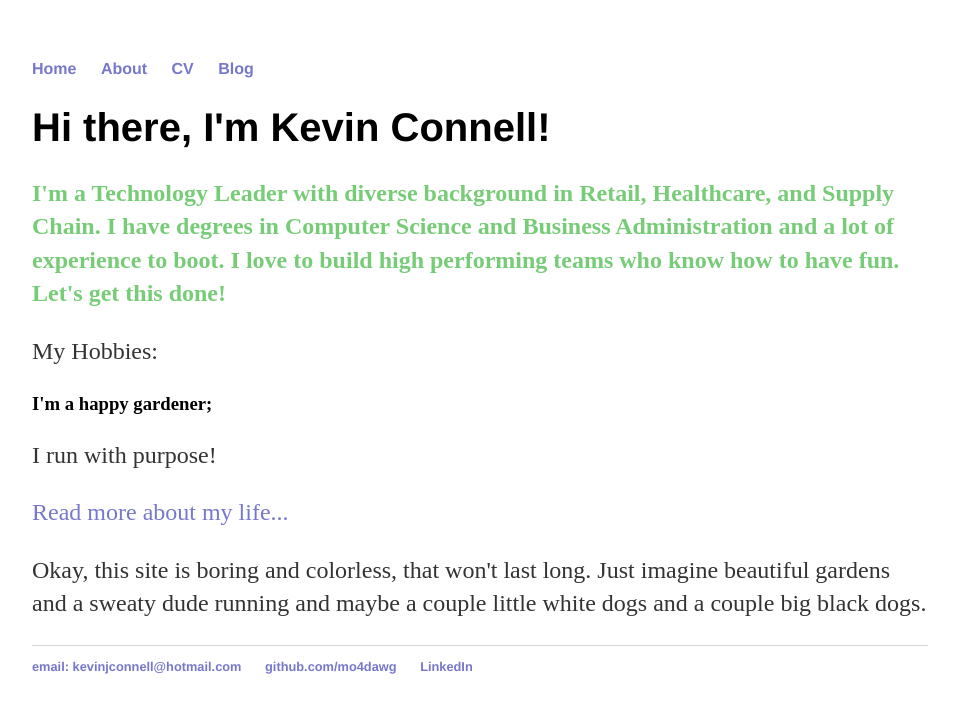
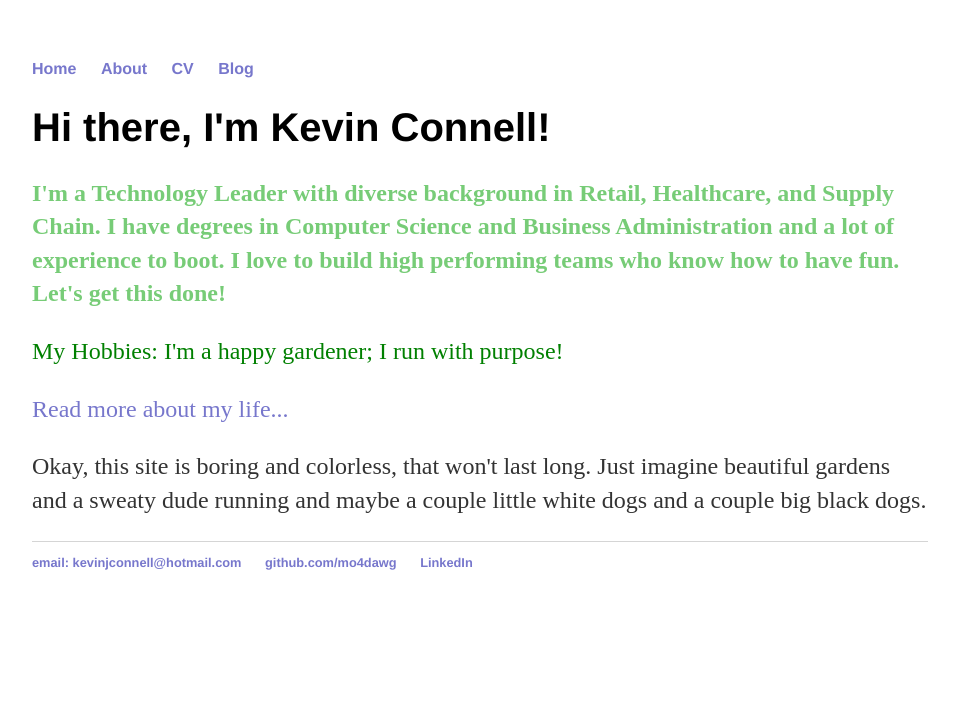
Before and after one commit to mo4dawg/mo4dawg.github.io, a Jekyll site: the page built from index.html, in a window 1280 px wide. Shown: the top 713 px of the page, without its empty margins (160-1119 px from the left). Built offline with Jekyll 4.4.1, drawn with Linux system fonts in a browser that asks for light colours.

Commit message:
Update index.html

```diff
--- a/index.html
+++ b/index.html
@@ -7,7 +7,7 @@ title: Kevin Connell, Technology Leader
         <h1>Hi there, I'm Kevin Connell!</h1>
         <span></span>
 		<h2></b>I'm a Technology Leader with diverse background in Retail, Healthcare, and Supply Chain.  I have degrees in Computer Science and Business Administration and a lot of experience to boot.  I love to build high performing teams who know how to have fun.  Let's get this done!</h2>
-		<p>My Hobbies: </p><h3>I'm a happy gardener;</h3><p> I run with purpose! </p>
+		<p style = "color: green">My Hobbies: I'm a happy gardener; I run with purpose! </p>
 		<p><span><a href="/about">Read more about my life...</a></p></span>
 		<p> </p>
 		<p>Okay, this site is boring and colorless, that won't last long.  Just imagine beautiful gardens and a sweaty dude running and maybe a couple little white dogs and a couple big black dogs.  </p>
```
